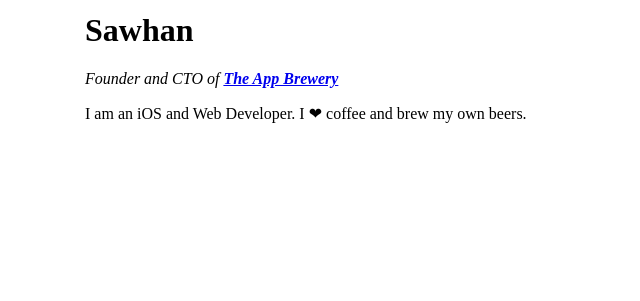
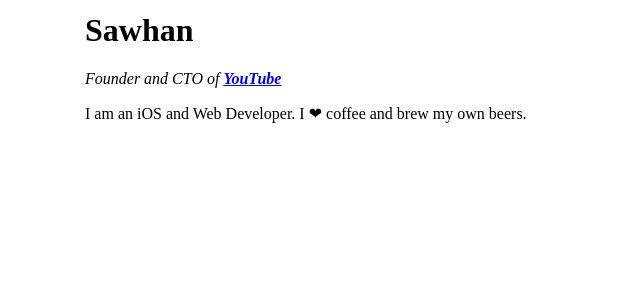
Before and after one commit to KennyShawn/cv, a plain HTML site: page index.html in a window 1280 px wide. Shown: the part 266-567 px from the top of the page, 566-1206 px from the left. Drawn offline with Linux system fonts and the light colour scheme.

Commit message:
Update index.html

```diff
--- a/index.html
+++ b/index.html
@@ -12,7 +12,7 @@
       <td><img src="images/sawhan.png" alt="Myanmar Smart Guy"></td>
       <td>
         <h1>Sawhan</h1>
-        <p><em>Founder and CTO of <strong><a href="https://www.appbrewery.co/">The App Brewery</a></strong></em></p>
+        <p><em>Founder and CTO of <strong><a href="https://www.youtube.com/">YouTube</a></strong></em></p>
         <p>I am an iOS and Web Developer. I ❤ coffee and brew my own beers.</p>
       </td>
     </tr>
```
